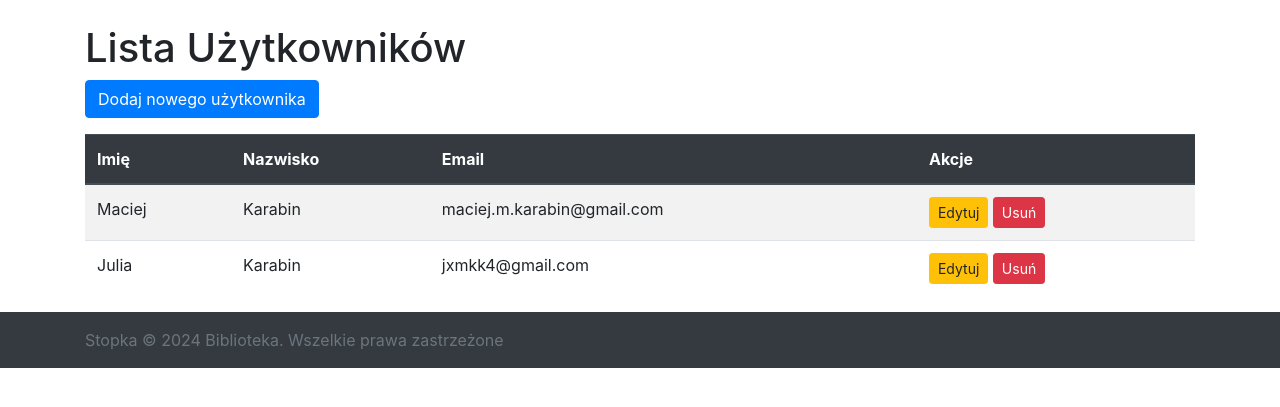
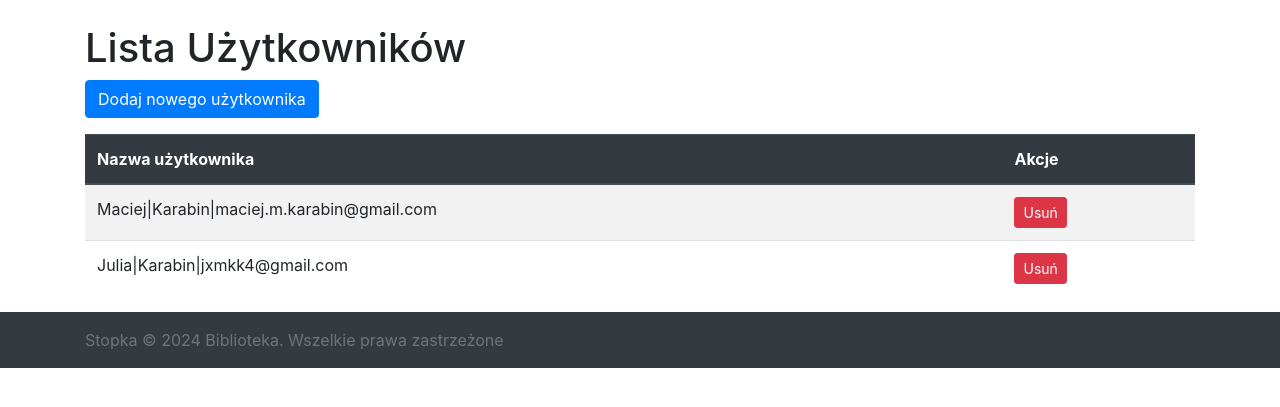
Before and after one commit to amdla/library_project, a Django app: page /users/ in a window 1280 px wide. Shown: the part 56-463 px from the top of the page. Run offline with Django 5.2, Linux system fonts and the light colour scheme; data comes from the database, SQL or seed files in the repository; both versions use the stored data as it was after the commit; some libraries are stand-ins or nearby versions.

Commit message:
Updated user forms and book forms; deleted unnecessary stuff, unused buttons, updated TODO

```diff
--- a/library_app/forms.py
+++ b/library_app/forms.py
@@ -36,3 +36,9 @@ class UserForm(forms.ModelForm):
     class Meta:
         model = User
         fields = ('first_name', 'last_name', 'email')
+
+    def clean_email(self):
+        email = self.cleaned_data.get('email')
+        if User.objects.filter(email=email).exists():
+            raise forms.ValidationError("Istnieje już użytkownik z podanym adresem email. Wprowadź inny adres.")
+        return email
--- a/library_app/templates/forms/book_form.html
+++ b/library_app/templates/forms/book_form.html
@@ -1,4 +1,3 @@
-<!-- templates/forms/book_form.html -->
 {% extends 'library_app/base.html' %}
 
 {% block content %}
--- a/library_app/templates/library_app/base.html
+++ b/library_app/templates/library_app/base.html
@@ -6,6 +6,11 @@
     <meta name="viewport" content="width=device-width, initial-scale=1.0">
     <title>{% block title %}Biblioteka{% endblock %}</title>
     <link href="https://stackpath.bootstrapcdn.com/bootstrap/4.5.2/css/bootstrap.min.css" rel="stylesheet">
+
+    <!-- Add Bootstrap JS and dependencies -->
+    <script src="https://code.jquery.com/jquery-3.3.1.slim.min.js"></script>
+    <script src="https://cdnjs.cloudflare.com/ajax/libs/popper.js/1.14.7/umd/popper.min.js"></script>
+    <script src="https://stackpath.bootstrapcdn.com/bootstrap/4.3.1/js/bootstrap.min.js"></script>
 </head>
 <body>
     <nav class="navbar navbar-expand-lg navbar-dark bg-primary">
--- a/library_app/templates/lists/book_list.html
+++ b/library_app/templates/lists/book_list.html
@@ -24,7 +24,6 @@
         <td>{{ book.authors }}</td>
         <td>{{ book.publication_date }}</td>
         <td>
-          <a href="{% url 'book-update' book.pk %}" class="btn btn-warning btn-sm">Edytuj</a>
           <a href="{% url 'book-delete' book.pk %}" class="btn btn-danger btn-sm">Usuń</a>
         </td>
       </tr>
--- a/library_app/templates/lists/user_list.html
+++ b/library_app/templates/lists/user_list.html
@@ -1,4 +1,3 @@
-<!-- templates/lists/user_list.html -->
 {% extends 'library_app/base.html' %}
 {% block content %}
 <h1>Lista Użytkowników</h1>
@@ -7,26 +6,21 @@
 <table class="table table-striped">
   <thead class="thead-dark">
     <tr>
-      <th scope="col">Imię</th>
-      <th scope="col">Nazwisko</th>
-      <th scope="col">Email</th>
+      <th scope="col">Nazwa użytkownika</th>
       <th scope="col">Akcje</th>
     </tr>
   </thead>
   <tbody>
     {% for user in users %}
       <tr>
-        <td>{{ user.first_name }}</td>
-        <td>{{ user.last_name }}</td>
-        <td>{{ user.email }}</td>
+        <td>{{ user.username }}</td>
         <td>
-          <a href="{% url 'user-update' user.pk %}" class="btn btn-warning btn-sm">Edytuj</a>
           <a href="{% url 'user-delete' user.pk %}" class="btn btn-danger btn-sm">Usuń</a>
         </td>
       </tr>
     {% empty %}
       <tr>
-        <td colspan="3" class="text-center">Brak użytkowników do wyświetlenia.</td>
+        <td colspan="2" class="text-center">Brak użytkowników do wyświetlenia.</td>
       </tr>
     {% endfor %}
   </tbody>
--- a/library_app/views.py
+++ b/library_app/views.py
@@ -1,3 +1,5 @@
+from pyexpat.errors import messages
+from django.db import IntegrityError
 from django.shortcuts import render, get_object_or_404, redirect
 from django.contrib.auth.models import User
 from django.utils import timezone
@@ -6,21 +8,21 @@ from .forms import BookForm, LoanForm, UserForm
 
 def home(request):
     return render(request, 'library_app/home.html')
-
-def user_list(request):
-    users = User.objects.all()
-    return render(request, 'lists/user_list.html', {'users': users})
-
 def user_create(request):
     if request.method == 'POST':
         user_form = UserForm(request.POST)
         if user_form.is_valid():
             user = user_form.save(commit=False)
+            user.username = f"{user_form.cleaned_data['first_name']}|{user_form.cleaned_data['last_name']}|{user_form.cleaned_data['email']}"
             user.save()
             return redirect('user-list')
     else:
         user_form = UserForm()
     return render(request, 'forms/user_form.html', {'user_form': user_form})
+
+def user_list(request):
+    users = User.objects.all()
+    return render(request, 'lists/user_list.html', {'users': users})
 
 def user_update(request, pk):
     user = get_object_or_404(User, pk=pk)
```
Also changed, not shown: TODO.md (+1 -4 lines), db.sqlite3, library_app/templates/forms/user_form.html (line endings or trailing spaces), library_app/templates/library_app/home.html (line endings or trailing spaces).
